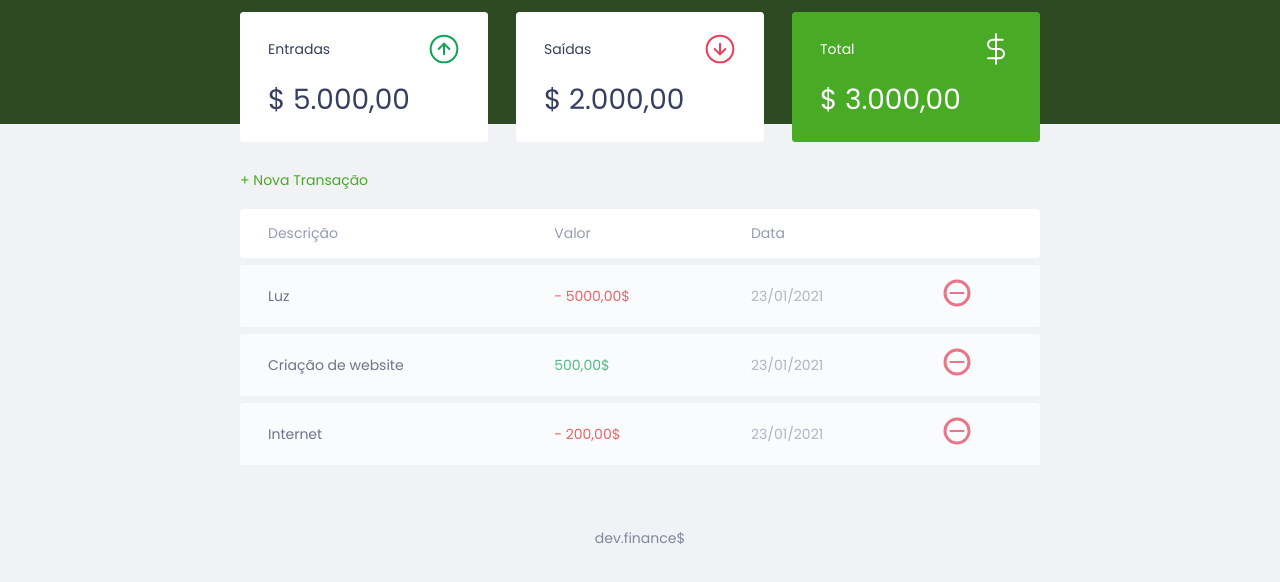
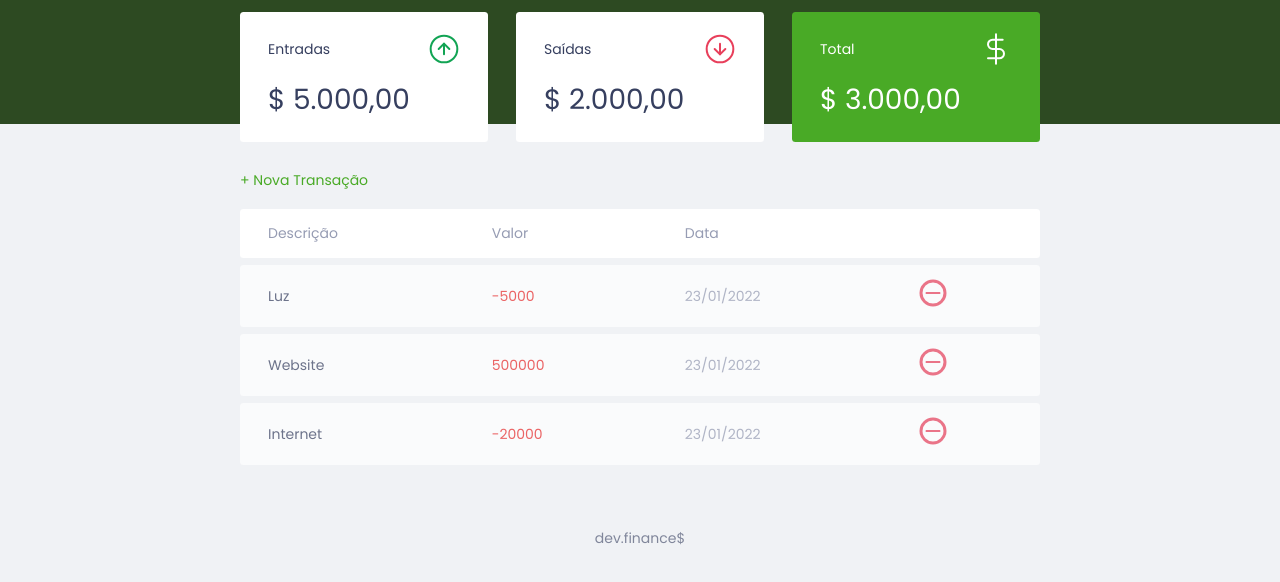
Before and after one commit to Dnuns/dev_finance, a plain HTML site: page index.html in a window 1280 px wide. Shown: the part 74-656 px from the top of the page. Drawn offline with Linux system fonts and the light colour scheme.

Commit message:
//Replace all  the data from "trasações" in js to html

```diff
--- a/index.html
+++ b/index.html
@@ -63,30 +63,6 @@
             </tr>
           </thead>
           <tbody>
-            <tr>
-              <td class="description">Luz</td>
-              <td class="expense">- 5000,00$</td>
-              <td class="date">23/01/2021</td>
-              <td>
-                <img src="./assets/minus.svg" alt="Remover Transação" />
-              </td>
-            </tr>
-            <tr>
-              <td class="description">Criação de website</td>
-              <td class="income">500,00$</td>
-              <td class="date">23/01/2021</td>
-              <td>
-                <img src="./assets/minus.svg" alt="Remover Transação" />
-              </td>
-            </tr>
-            <tr>
-              <td class="description">Internet</td>
-              <td class="expense">- 200,00$</td>
-              <td class="date">23/01/2021</td>
-              <td>
-                <img src="./assets/minus.svg" alt="Remover Transação" />
-              </td>
-            </tr>
           </tbody>
         </table>
       </section>
@@ -135,19 +111,6 @@
     </div>
 
     <footer><p>dev.finance$</p></footer>
-    <script>
-      const modal = {
-        open() {
-          //abrir modal
-          //adcionar a class active ao modal
-          document.querySelector(".modal-overlay").classList.add("active");
-        },
-        close() {
-          //fechar modal
-          //retirar a class active ao modal
-          document.querySelector(".button.cancel").classList.remove("active");
-        },
-      };
-    </script>
+    <script src="./scripts.js"></script>
   </body>
 </html>
--- /dev/null
+++ b/scripts.js
@@ -0,0 +1,74 @@
+const modal = {
+  open() {
+    //abrir modal
+    //adcionar a class active ao modal
+    document.querySelector(".modal-overlay").classList.add("active");
+  },
+  close() {
+    //fechar modal
+    //retirar a class active ao modal
+    document.querySelector(".button.cancel").classList.remove("active");
+  },
+};
+
+const transactions = [
+  {
+    id: 1,
+    description: "Luz",
+    amount: -5000,
+    date: "23/01/2022",
+  },
+  {
+    id: 2,
+    description: "Website",
+    amount: 500000,
+    date: "23/01/2022",
+  },
+  {
+    id: 3,
+    description: "Internet",
+    amount: -20000,
+    date: "23/01/2022",
+  },
+];
+
+const Transaction = {
+  incomes() {
+    //somar as entradas
+  },
+  expenses() {
+    //soma as saídas
+  },
+  total() {
+    //entradas - saídas
+  },
+};
+
+//Colocar os dados das trasações do js no html
+
+const DOM = {
+
+    transactionsContainer: document.querySelector('#data-table tbody'),
+
+    addTransaction(transaction, index){
+        const tr = document.createElement('tr');
+        tr.innerHTML = DOM.innerHTMLTransaction(transaction)
+        console.log(tr.innerHTML);
+
+        DOM.transactionsContainer.appendChild(tr);
+    },
+    innerHTMLTransaction(transaction) {
+        const html = `
+        <td class="description">${transaction.description}</td>
+        <td class="expense">${transaction.amount}</td>
+        <td class="date">${transaction.date}</td>
+        <td>
+            <img src="./assets/minus.svg" alt="Remover Transação" />
+        </td>
+        `;
+
+        return html;
+    }
+};
+
+transactions.forEach((transaction) => DOM.addTransaction(transaction))
```
